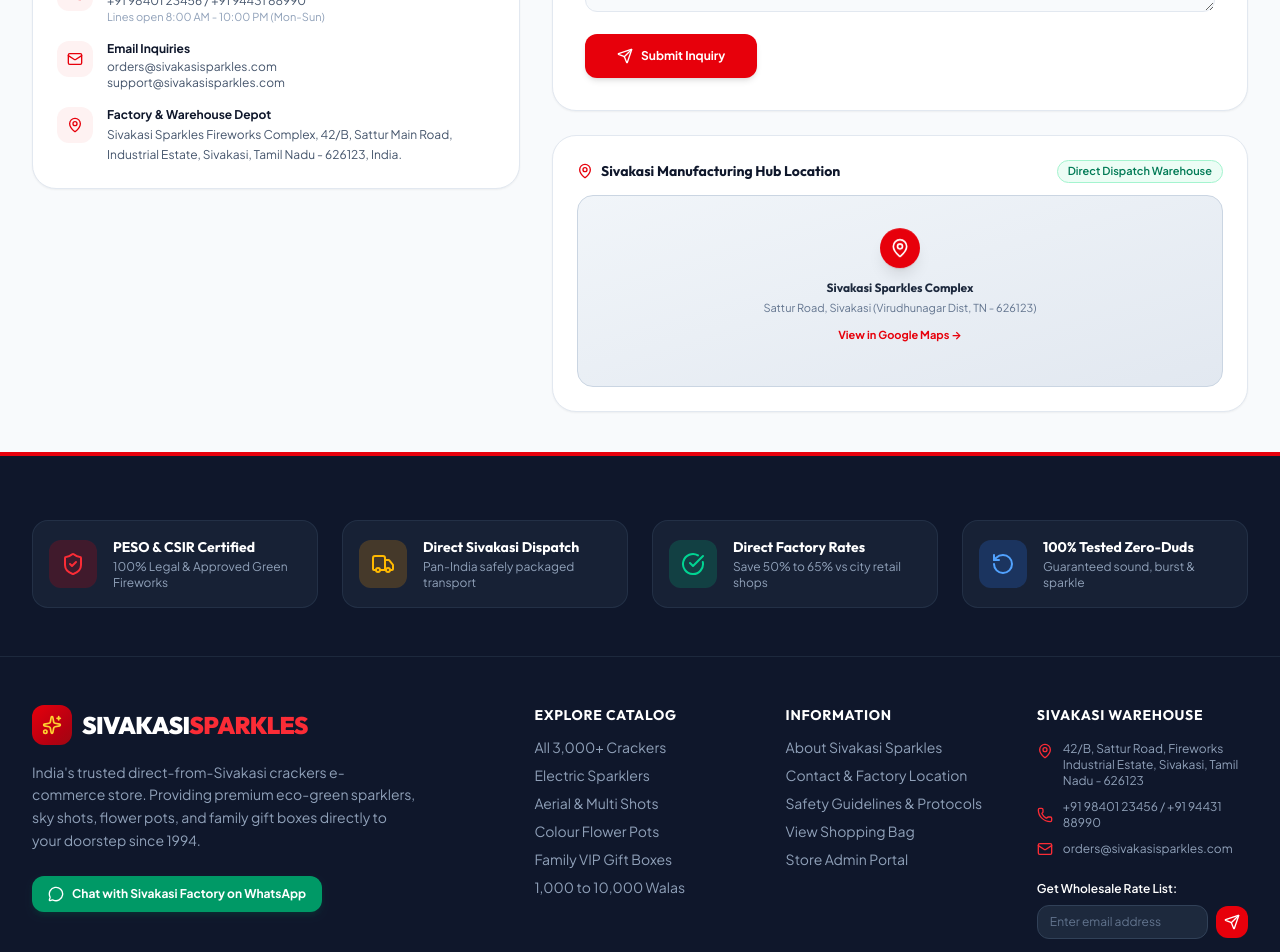
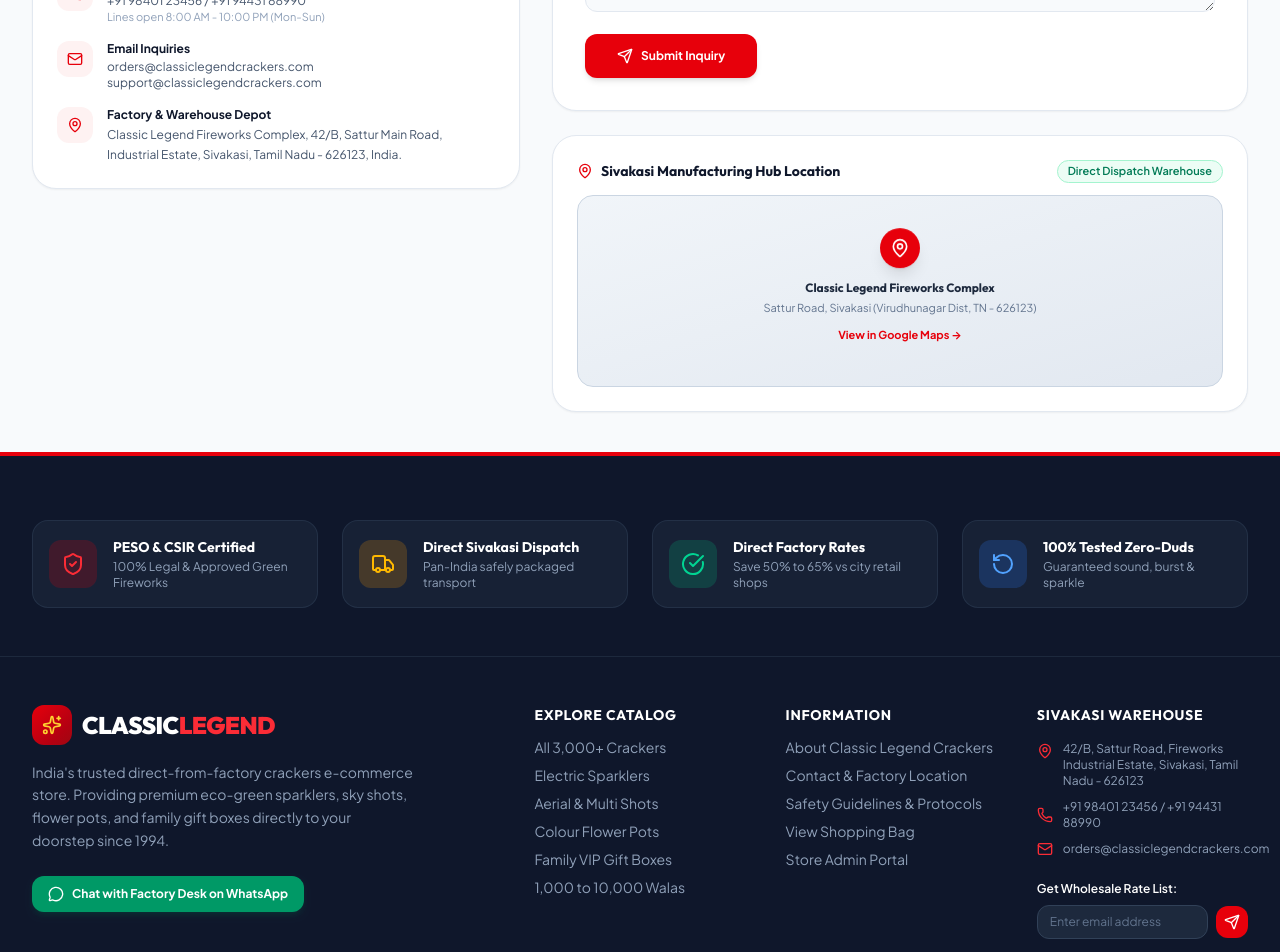
Before and after one commit to synctechn-labs/legend-crackes-frontend, a React (Vite) app: page /contact in a window 1280 px wide. Shown: the part 640-1592 px from the top of the page. Built offline with nearby package versions, Linux system fonts and the light colour scheme; no server answers.

Commit message:
Update project brand name to Classic Legend Crackers across all headers, footers, admin pages, and metadata

```diff
--- a/src/admin/AdminLogin.jsx
+++ b/src/admin/AdminLogin.jsx
@@ -70,7 +70,7 @@ export const AdminLogin = () => {
             <Sparkles className="w-6 h-6 text-amber-300" />
           </div>
           <span className="text-2xl font-black font-heading text-white tracking-tight">
-            SIVAKASI<span className="text-red-500">OPS</span>
+            CLASSIC<span className="text-red-500">LEGEND</span>
           </span>
         </Link>
         <h2 className="text-xl sm:text-2xl font-extrabold text-white font-heading">
--- a/src/components/common/Footer.jsx
+++ b/src/components/common/Footer.jsx
@@ -93,23 +93,23 @@ export const Footer = () => {
                 <Sparkles className="w-5 h-5 text-amber-300" />
               </div>
               <span className="text-2xl font-black font-heading text-white tracking-tight">
-                SIVAKASI<span className="text-red-500">SPARKLES</span>
+                CLASSIC<span className="text-red-500">LEGEND</span>
               </span>
             </Link>
             <p className="text-sm text-slate-400 leading-relaxed max-w-sm">
-              India's trusted direct-from-Sivakasi crackers e-commerce store. Providing premium eco-green sparklers, sky shots, flower pots, and family gift boxes directly to your doorstep since 1994.
+              India's trusted direct-from-factory crackers e-commerce store. Providing premium eco-green sparklers, sky shots, flower pots, and family gift boxes directly to your doorstep since 1994.
             </p>
 
             {/* WhatsApp Contact CTA */}
             <div className="pt-2">
               <a
-                href="https://wa.me/919840123456?text=Hi,%20I%20want%20to%20order%20Diwali%20crackers%20directly%20from%20Sivakasi"
+                href="https://wa.me/919840123456?text=Hi,%20I%20want%20to%20order%20Diwali%20crackers%20directly%20from%20Classic%20Legend%20Crackers"
                 target="_blank"
                 rel="noopener noreferrer"
                 className="inline-flex items-center gap-2 px-4 py-2.5 bg-emerald-600 hover:bg-emerald-500 text-white text-xs font-bold rounded-xl transition-all shadow-md shadow-emerald-900/30"
               >
                 <MessageCircle className="w-4 h-4" />
-                Chat with Sivakasi Factory on WhatsApp
+                Chat with Factory Desk on WhatsApp
               </a>
             </div>
           </div>
@@ -161,7 +161,7 @@ export const Footer = () => {
             <ul className="space-y-2 text-sm text-slate-400">
               <li>
                 <Link to="/about" className="hover:text-red-400 transition-colors">
-                  About Sivakasi Sparkles
+                  About Classic Legend Crackers
                 </Link>
               </li>
               <li>
@@ -205,8 +205,8 @@ export const Footer = () => {
               </div>
               <div className="flex items-center gap-2.5">
                 <Mail className="w-4 h-4 text-red-500 shrink-0" />
-                <a href="mailto:orders@sivakasisparkles.com" className="hover:text-white transition-colors">
-                  orders@sivakasisparkles.com
+                <a href="mailto:orders@classiclegendcrackers.com" className="hover:text-white transition-colors">
+                  orders@classiclegendcrackers.com
                 </a>
               </div>
             </div>
@@ -238,7 +238,7 @@ export const Footer = () => {
       {/* Statutory Disclaimer & Copyright */}
       <div className="max-w-7xl mx-auto px-4 sm:px-6 lg:px-8 pt-8 border-t border-slate-800/80 text-center sm:text-left flex flex-col sm:flex-row items-center justify-between gap-4 text-xs text-slate-500">
         <p>
-          © 2026 Sivakasi Sparkles Fireworks Ltd. All Rights Reserved. As per Supreme Court guidelines, we sell only CSIR-NEERI certified green crackers.
+          © 2026 Classic Legend Crackers Ltd. All Rights Reserved. As per Supreme Court guidelines, we sell only CSIR-NEERI certified green crackers.
         </p>
         <div className="flex items-center gap-4">
           <span>Safe Transport Packaging</span>
--- a/src/components/common/Navbar.jsx
+++ b/src/components/common/Navbar.jsx
@@ -49,10 +49,10 @@ export const Navbar = () => {
               </div>
               <div className="flex flex-col min-w-0">
                 <span className="text-base sm:text-2xl font-bold font-heading tracking-tight text-slate-900 group-hover:text-rose-600 transition-colors leading-none">
-                  SIVAKASI<span className="text-rose-600 font-bold">SPARKLES</span>
+                  CLASSIC<span className="text-rose-600 font-bold">LEGEND</span>
                 </span>
                 <span className="text-[9px] sm:text-[10px] text-slate-500 font-medium tracking-wider uppercase mt-0.5 sm:mt-1 truncate">
-                  100% Genuine Fireworks Direct
+                  Classic Legend Crackers Direct
                 </span>
               </div>
             </Link>
--- a/src/layouts/AdminLayout.jsx
+++ b/src/layouts/AdminLayout.jsx
@@ -48,7 +48,7 @@ export const AdminLayout = () => {
             <Sparkles className="w-4 h-4 text-amber-300" />
           </div>
           <div>
-            <span className="font-heading font-black text-sm tracking-tight text-white block leading-none">SIVAKASI ADMIN</span>
+            <span className="font-heading font-black text-sm tracking-tight text-white block leading-none">CLASSIC LEGEND ADMIN</span>
             <span className="text-[9px] text-slate-400 font-semibold tracking-wider uppercase mt-0.5 block">Mobile Ops</span>
           </div>
         </div>
@@ -87,7 +87,7 @@ export const AdminLayout = () => {
             </div>
             <div>
               <h2 className="font-heading font-black text-base tracking-tight leading-none text-white">
-                Sivakasi<span className="text-red-500">Ops</span>
+                Classic<span className="text-red-500">Legend</span>
               </h2>
               <p className="text-[10px] text-slate-400 font-semibold tracking-wider uppercase mt-1">
                 FastAPI Backend Live
--- a/src/pages/About.jsx
+++ b/src/pages/About.jsx
@@ -23,7 +23,7 @@ export const About = () => {
             <span>Over 3 Decades of Fireworks Mastery</span>
           </div>
           <h1 className="text-3xl sm:text-5xl font-black font-heading tracking-tight">
-            The Sivakasi Sparkles Heritage
+            The Classic Legend Heritage
           </h1>
           <p className="text-base text-slate-300 max-w-2xl mx-auto leading-relaxed">
             Crafting the finest festive memories for Indian homes since 1994 with 100% legal CSIR-NEERI green fireworks and direct-from-factory wholesale value.
@@ -42,7 +42,7 @@ export const About = () => {
               From Sivakasi's Traditional Artisans to Your Family Celebration
             </h2>
             <p className="text-sm text-slate-600 leading-relaxed">
-              Nestled in the sun-drenched industrial heartland of Sivakasi, Tamil Nadu, <strong>Sivakasi Sparkles</strong> was founded in 1994 by master pyrotechnicians with a singular passion: creating fireworks that burst with unmatched color vibrancy, crystal-clear acoustic timing, and zero duds.
+              Nestled in the sun-drenched industrial heartland of Sivakasi, Tamil Nadu, <strong>Classic Legend Crackers</strong> was founded in 1994 by master pyrotechnicians with a singular passion: creating fireworks that burst with unmatched color vibrancy, crystal-clear acoustic timing, and zero duds.
             </p>
             <p className="text-sm text-slate-600 leading-relaxed">
               Today, we have digitized the traditional crackers buying experience. Instead of dealing with seasonal middlemen and inflated retail prices, families across India can purchase directly from our manufacturing warehouses with absolute quality and safety assurance.
--- a/src/pages/Contact.jsx
+++ b/src/pages/Contact.jsx
@@ -84,7 +84,7 @@ export const Contact = () => {
               </p>
             </div>
             <a
-              href="https://wa.me/917010849600?text=Hi%20Sivakasi%20Sparkles,%20I%20have%20an%20order%20inquiry"
+              href="https://wa.me/917010849600?text=Hi%20Classic%20Legend%20Crackers,%20I%20have%20an%20order%20inquiry"
               target="_blank"
               rel="noopener noreferrer"
               className="inline-flex items-center gap-2 px-5 py-2.5 bg-white text-emerald-800 font-bold text-xs rounded-xl shadow-xs hover:bg-emerald-50 transition-colors"
@@ -118,11 +118,11 @@ export const Contact = () => {
                 </div>
                 <div>
                   <span className="font-bold text-slate-900 block">Email Inquiries</span>
-                  <a href="mailto:orders@sivakasisparkles.com" className="text-slate-600 hover:text-red-600 block mt-0.5">
-                    orders@sivakasisparkles.com
+                  <a href="mailto:orders@classiclegendcrackers.com" className="text-slate-600 hover:text-red-600 block mt-0.5">
+                    orders@classiclegendcrackers.com
                   </a>
-                  <a href="mailto:support@sivakasisparkles.com" className="text-slate-600 hover:text-red-600 block">
-                    support@sivakasisparkles.com
+                  <a href="mailto:support@classiclegendcrackers.com" className="text-slate-600 hover:text-red-600 block">
+                    support@classiclegendcrackers.com
                   </a>
                 </div>
               </div>
@@ -134,7 +134,7 @@ export const Contact = () => {
                 <div>
                   <span className="font-bold text-slate-900 block">Factory & Warehouse Depot</span>
                   <p className="text-slate-600 mt-0.5 leading-relaxed">
-                    Sivakasi Sparkles Fireworks Complex, 42/B, Sattur Main Road, Industrial Estate, Sivakasi, Tamil Nadu - 626123, India.
+                    Classic Legend Fireworks Complex, 42/B, Sattur Main Road, Industrial Estate, Sivakasi, Tamil Nadu - 626123, India.
                   </p>
                 </div>
               </div>
@@ -262,7 +262,7 @@ export const Contact = () => {
                 <div className="w-10 h-10 rounded-full bg-red-600 text-white flex items-center justify-center mx-auto shadow-lg animate-bounce">
                   <MapPin className="w-5 h-5" />
                 </div>
-                <h5 className="font-bold text-slate-800 text-xs">Sivakasi Sparkles Complex</h5>
+                <h5 className="font-bold text-slate-800 text-xs">Classic Legend Fireworks Complex</h5>
                 <p className="text-[11px] text-slate-500">Sattur Road, Sivakasi (Virudhunagar Dist, TN - 626123)</p>
                 <a
                   href="https://maps.google.com/?q=Sivakasi+Fireworks+Industrial+Estate"
--- a/src/pages/Home.jsx
+++ b/src/pages/Home.jsx
@@ -121,7 +121,7 @@ export const Home = () => {
               <h1 className="text-3xl sm:text-5xl lg:text-6xl font-bold font-heading tracking-tight leading-[1.15] text-white drop-shadow-sm">
                 Light Up Your Skies With{' '}
                 <span className="text-transparent bg-clip-text bg-gradient-to-r from-amber-300 via-orange-300 to-amber-200">
-                  Sivakasi Sparkles
+                  Classic Legend Crackers
                 </span>
               </h1>
 
@@ -355,7 +355,7 @@ export const Home = () => {
       <section className="max-w-7xl mx-auto px-4 sm:px-6 lg:px-8">
         <div className="text-center max-w-2xl mx-auto mb-12">
           <span className="text-xs font-bold text-red-600 uppercase tracking-widest">
-            The Sivakasi Sparkles Advantage
+            The Classic Legend Advantage
           </span>
           <h2 className="text-3xl font-black font-heading text-slate-900 mt-1">
             Why Buy Directly From Sivakasi?
```
Also changed, not shown: index.html (+1 -1 lines).
